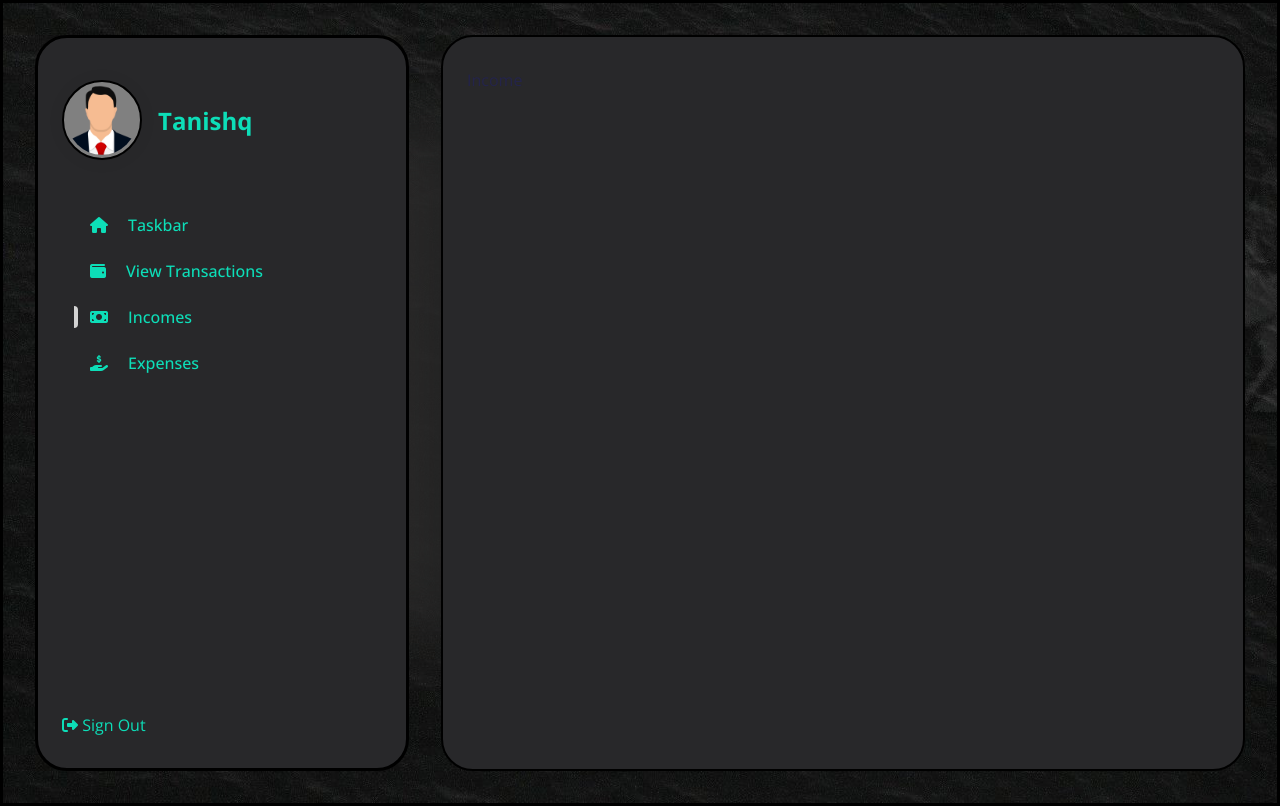
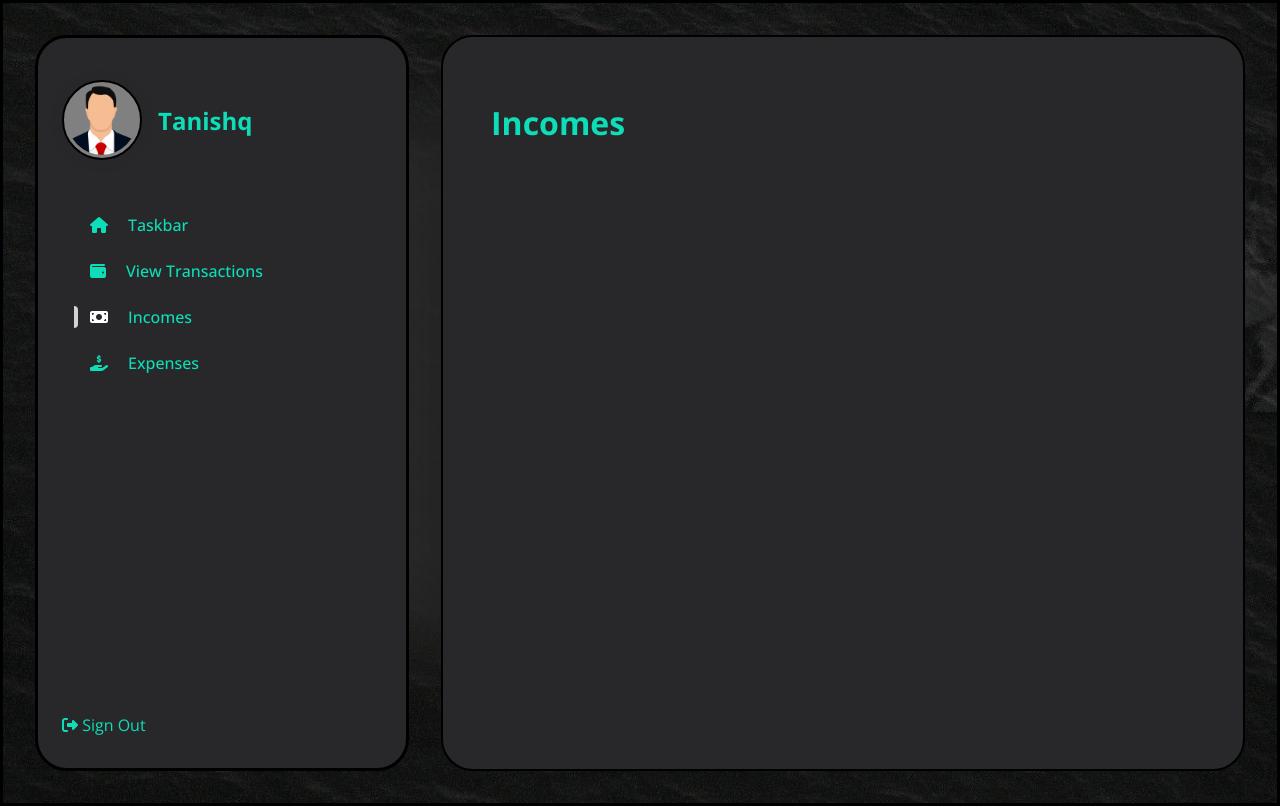
Before and after one commit to TanishqM1/Finance, a React (Create React App) app in the folder financeui/: page / in a window 1280 px wide. Both pictures are taken after a click on the item "Incomes". Built offline with nearby package versions, Linux system fonts and the light colour scheme.

Commit message:
added general comments for functions.

```diff
--- a/financeui/src/App.js
+++ b/financeui/src/App.js
@@ -13,6 +13,7 @@ function App() {
 
   const [active, setActive] = useState(1)
 
+  //"active" is set on which tab within the dashboard is clicked, and the appropriate js file will display.
   const displayData = () => {
     switch(active){
 
@@ -29,6 +30,7 @@ function App() {
     }
   }
 
+  // orbMemo stores the js code for the orb, and loads when a new dashboard tab is created. This way, the orb isn't needed to refresh every time we switch dashboard tabs.
   const orbMemo = useMemo(() => {
     return <Orb />
   },[])
--- a/financeui/src/components/Dashboard/Dashboard.js
+++ b/financeui/src/components/Dashboard/Dashboard.js
@@ -1,9 +1,12 @@
 import React from "react";
 import styled from "styled-components";
+import { InnerLayout } from "../../styles/layout";
 
 function Dashboard() {
     return (
-        <DashoardStyled>Dashboard</DashoardStyled>
+        <DashoardStyled>
+            <InnerLayout>Dashboard</InnerLayout>
+        </DashoardStyled>
     )
 }
 
--- a/financeui/src/components/Expenses/Expenses.js
+++ b/financeui/src/components/Expenses/Expenses.js
@@ -1,9 +1,14 @@
 import React from "react";
 import styled from "styled-components";
+import { InnerLayout } from "../../styles/layout";
 
 function Expenses() {
     return (
-        <ExpensesStyled>Expenses</ExpensesStyled>
+        <ExpensesStyled>
+            <InnerLayout>
+                Expenses
+            </InnerLayout>
+        </ExpensesStyled>
     )
 }
 
--- a/financeui/src/components/Incomes/Incomes.js
+++ b/financeui/src/components/Incomes/Incomes.js
@@ -1,9 +1,22 @@
 import React from "react";
 import styled from "styled-components";
+import { InnerLayout } from "../../styles/layout";
 
 function Incomes() {
     return (
-        <IncomesStyled>Income</IncomesStyled>
+        <IncomesStyled>
+            <InnerLayout>
+                <h1>Incomes</h1>
+
+                <div class="income-content">
+                    <div class="form-contrainer"></div>
+                    <div class="incomes">
+
+                    </div>
+                </div>
+
+            </InnerLayout>
+        </IncomesStyled>
     )
 }
 
--- a/financeui/src/components/Navigation/navigation.js
+++ b/financeui/src/components/Navigation/navigation.js
@@ -9,6 +9,7 @@ function Navigation({active, setActive}) {
 
 
     return(
+        //styling for the user pfp as well as text beside it.
         <NavStyle>
 
         <div class="user-con">
@@ -19,7 +20,7 @@ function Navigation({active, setActive}) {
                 </h2>
             </div>
         </div>
-
+        {/* Dashboard items from "menuitems" with an onclick listener. Each item has a different id, which is kept in "setactive"*/}
         <ul className ="menu-items">
             {menuitems.map((item)=> {
                 return <li
@@ -34,7 +35,7 @@ function Navigation({active, setActive}) {
                 </li>
             })}
         </ul>
-
+            {/* styling for bottom of the dashboard bar*/}
         <div class="bottom-nav">
           <li>
             {signout}  Sign Out
@@ -126,7 +127,7 @@ const NavStyle = styled.div`
     .active{
         color: #0ddeb8;
         i{
-            color: #0ddeb8;
+            color: white !important;
         }
         &::before{
             content: "";
--- a/financeui/src/components/Orb/orb.js
+++ b/financeui/src/components/Orb/orb.js
@@ -8,6 +8,7 @@ function Orb() {
         const randomX = () => Math.floor(Math.random() * window.innerWidth) + "px";
         const randomY = () => Math.floor(Math.random() * window.innerHeight) + "px";
 
+        //code to control the movement of the orb.
         return keyframes`
           0% {
             transform: translate(${randomX()}, ${randomY()});
--- /dev/null
+++ b/financeui/src/context/globalcontext.js
@@ -0,0 +1,28 @@
+import React, { Children } from "react"
+import axios from 'axios'
+
+//URL to our host
+BASE_URL = "http://localhost:5000/api/v1/";
+
+
+
+const globalcontext = React.createContext()
+
+
+export const globalprovider = ({Children}) => {
+
+    const [incomes, setIncomes]= useState([])
+    const [expenses, setExpenses] = useState([])
+    const [error, setError] = useState(null)
+
+    // async allows us to use await, for HTTP requests.
+    const addIncome = async(income) => {
+
+    }
+
+    return (
+        <globalcontext.Provider>
+            {children}
+        </globalcontext.Provider>
+    )
+}
--- a/financeui/src/styles/layout.js
+++ b/financeui/src/styles/layout.js
@@ -13,5 +13,6 @@ export const InnerLayout = styled.div`
 
 padding: 32px 24px;
 width: 100%;
+color: #0ddeb8;
 
 `;
```
